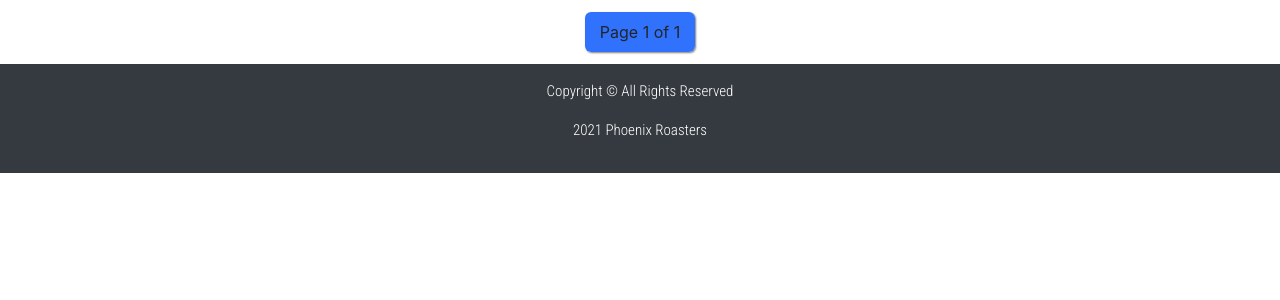
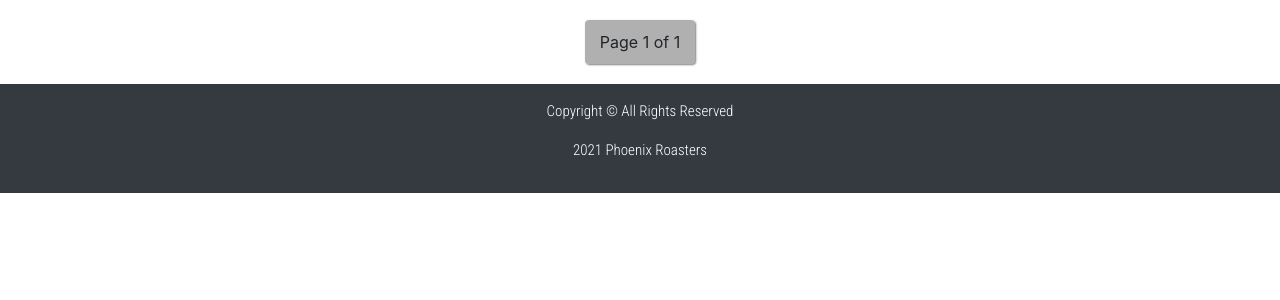
Before and after one commit to longplu/phoenix_roasters, a Django app: page /products/ in a window 1280 px wide. Shown: the part 64-364 px from the top of the page. Run offline with Django 4.2, Linux system fonts and the light colour scheme; data that the repository does not hold is empty; style sheets or scripts are compiled from the project's sources; some libraries are stand-ins or nearby versions.

Commit message:
wip: pagination working (to be worked on)

```diff
--- a/main_app/static/scss/styles.scss
+++ b/main_app/static/scss/styles.scss
@@ -1,5 +1,5 @@
 // colors
-$primary-color: #3172fd;
+$primary-color: #68686885;
 $secondary-color: #a7daf1;
 $third-color: #e29999;
 $white-color: #ffffff;
@@ -60,12 +60,45 @@ a {
   text-align: center;
   padding: 20px;
   display: block;
+  // position: absolute;
+  // top: 50%;
+  // left: 50%;
+  // transform: translate(-50%, -50%);
+
+  &_circles {
+    display: flex;
+    flex-direction: row;
+    align-items: center;
+    justify-content: center;
+  }
+
+  &_links__current {
+    padding: 10px 15px;
+  }
+
+  label {
+    width: 35px;
+    height: 35px;
+    margin: 5px 10px;
+    color: $white-color;
+    text-align: center;
+    border: 1px solid $white-color;
+    transition: $fast-transition;
+    line-height: 35px;
+    border-radius: 50%;
+    cursor: pointer;
+    position: relative;
+    font-weight: bold;
+
+    &:hover {
+      background: $secondary-color;
+    }
+  }
 
   span {
-    border-radius: $border-radius;
+    border-radius: 4px;
     background-color: $primary-color;
     box-shadow: $pan-shadow;
-    padding: 10px 15px;
 
     a {
       &:hover {
--- a/main_app/templates/products/pagination.html
+++ b/main_app/templates/products/pagination.html
@@ -1,20 +1,22 @@
 {% block content%}
 <div class="pagination">
-  <div class="pagination_links">
+  <div class="pagination_circles">
     {% if products.has_previous %}
-    <span
-      ><a href="?page={{ products.previous_page_number }}"
-        ><i class="pag pagination-left"></i></a
-    ></span>
+    <span class="">
+      <a href="?page={{products.previous_page_number}}">
+        <label for=""><</label>
+      </a>
+    </span>
     {% endif %}
     <span class="pagination_links__current"
       >Page {{products.number}} of {{products.paginator.num_pages}}</span
     >
     {% if products.has_next %}
-    <span
-      ><a href="?page={{ products.next_page_number }}"
-        ><i class="pag pagination-right"></i></a
-    ></span>
+    <span class="">
+      <a href="?page={{ products.next_page_number }}">
+        <label for="">></label>
+      </a>
+    </span>
     {% endif %}
   </div>
 </div>
```
Also changed, not shown: static/scss/styles.css (+26 -5 lines), 1 other file.
